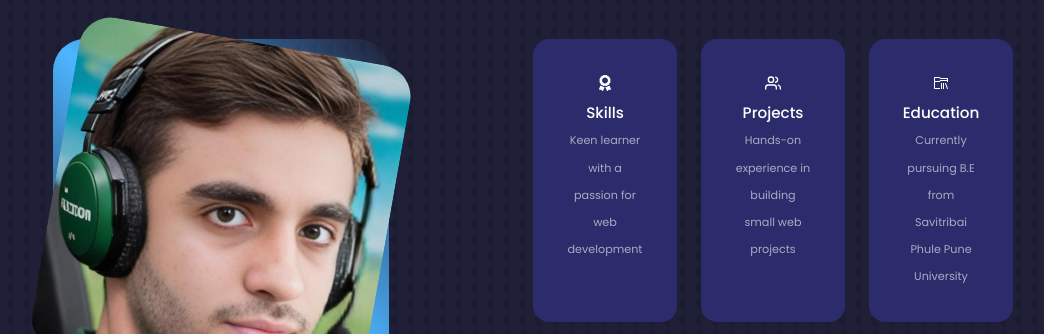
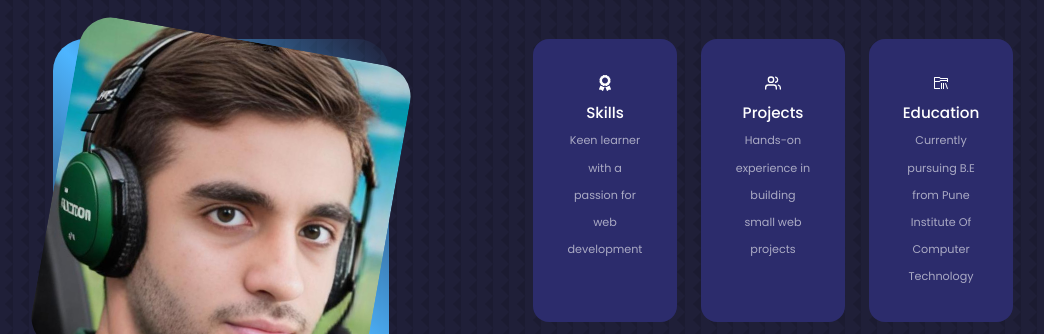
Before and after one commit to vrgotecha/Portfolio-Website, a React (Create React App) app: page / in a window 1280 px wide. Shown: the part 1000-1334 px from the top of the page, without its empty margins (107-1151 px from the left). Built offline with nearby package versions, Linux system fonts and the light colour scheme.

Commit message:
edited Resume and About.jsx

```diff
--- a/src/components/about/About.jsx
+++ b/src/components/about/About.jsx
@@ -34,7 +34,7 @@ const About = () => {
             <article className='about__card'>
               <VscFolderLibrary className='aobut__icon'/>
               <h5>Education</h5>
-              <small>Currently pursuing B.E from Savitribai Phule Pune University</small>
+              <small>Currently pursuing B.E from Pune Institute Of Computer Technology</small>
             </article>
           </div>
           <p>
```
Also changed, not shown: 1 other file (tests, documents, lock files or other folders).
